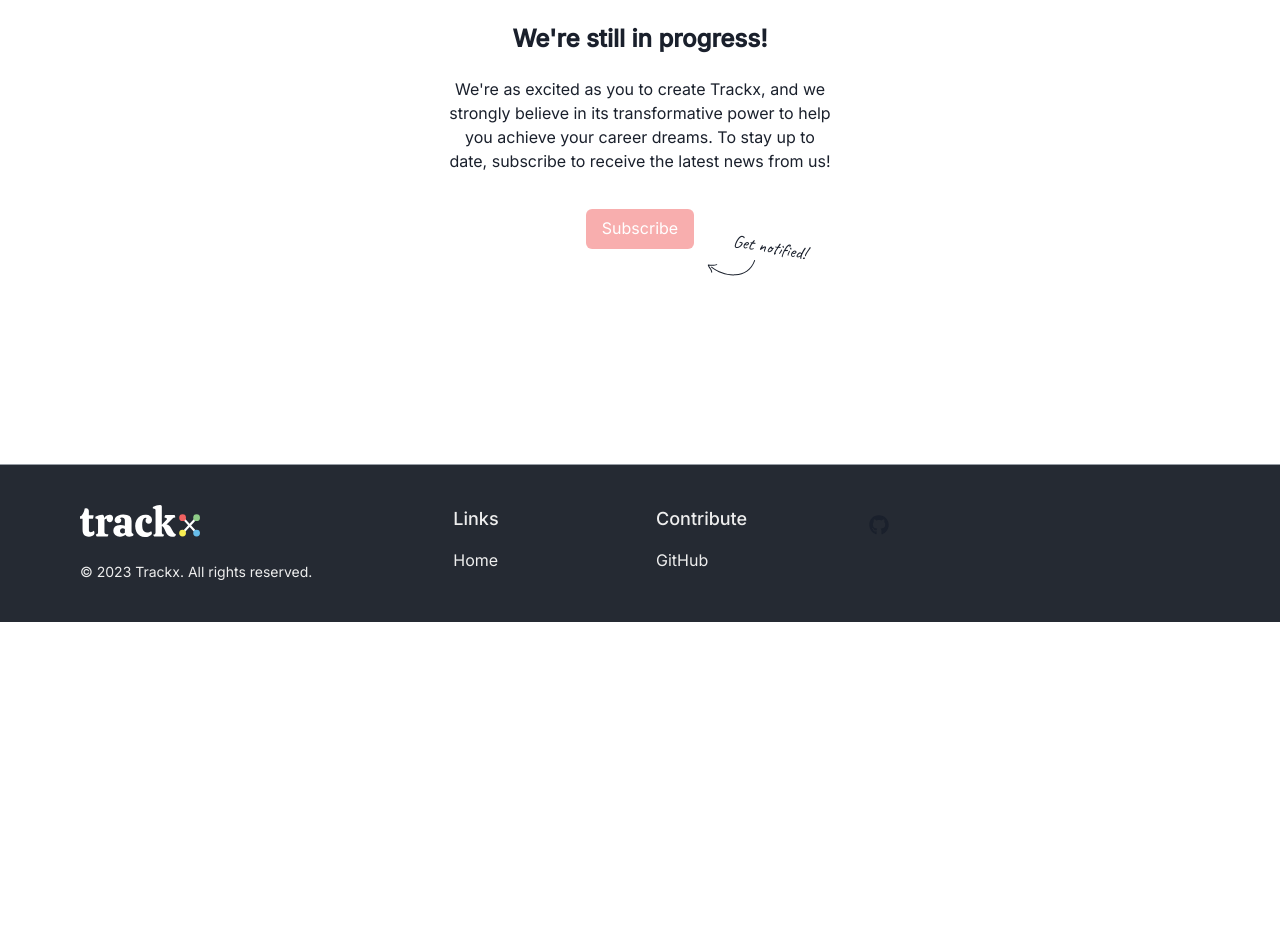
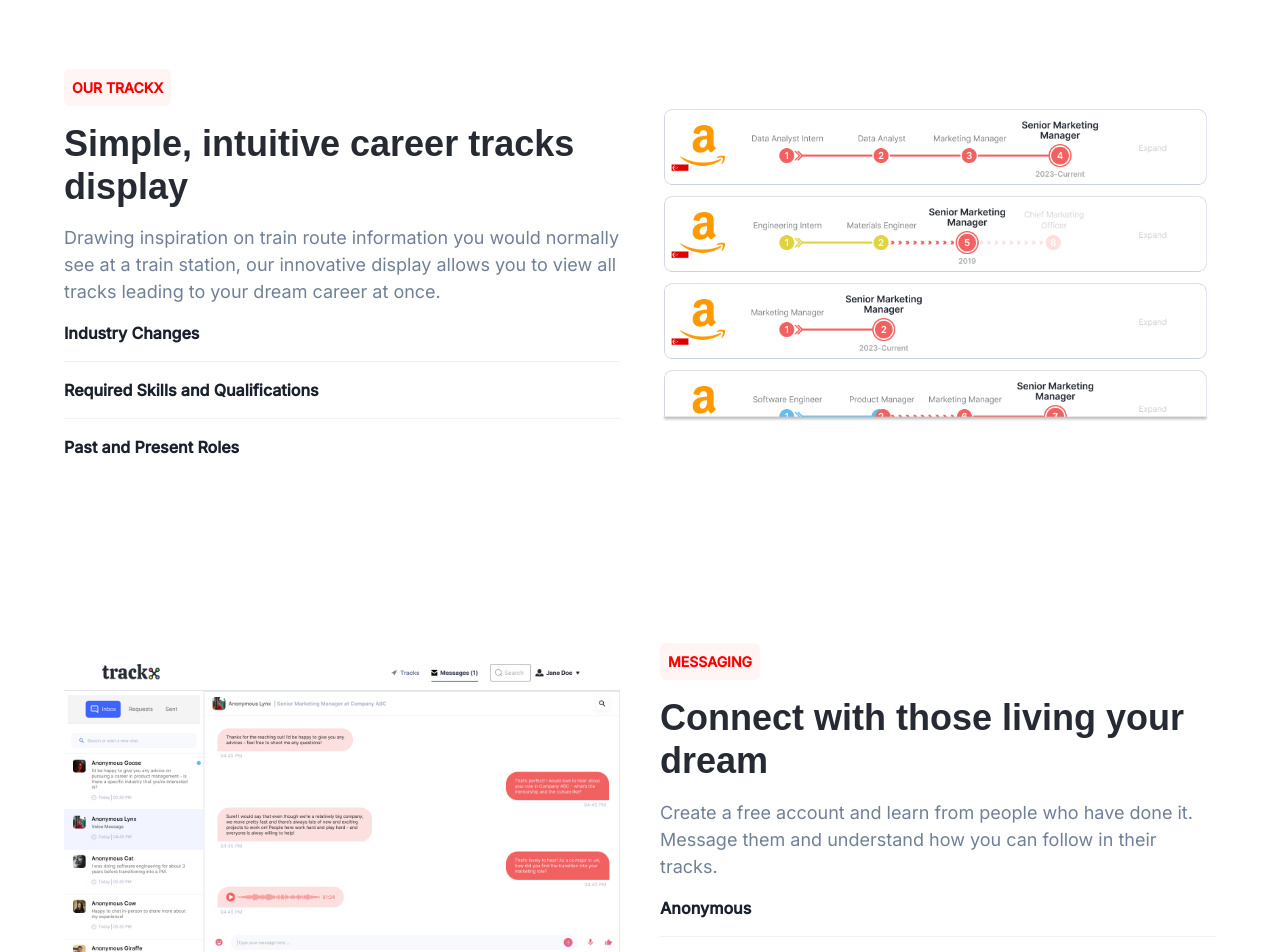
Before and after one commit to joshenx/trackx, a React (Vite) app: page / in a window 1280 px wide. Shown: the part 1620-2572 px from the top of the page. Before the commit the page ends 2242 px from the top, so only its background shows below. Built offline with nearby package versions, Linux system fonts and the light colour scheme; no server answers; a web font is replaced by a local one.

Commit message:
Add features

```diff
--- a/src/App/components/NavBar/index.tsx
+++ b/src/App/components/NavBar/index.tsx
@@ -79,7 +79,7 @@
           onClick={isOpen ? onClose : onOpen}
         />
         <HStack spacing={8} alignItems={'center'}>
-          <DefaultLogo pl='1rem' my='0.5rem'/>
+          <DefaultLogo pl="1rem" my="0.5rem" />
           {/* <HStack as={'nav'} spacing={4} display={{ base: 'none', md: 'flex' }}>
             {pagesData
               .filter(({ path }: routerType) => path !== '*')
--- /dev/null
+++ b/src/App/components/SplitWithImage/index.tsx
@@ -0,0 +1,79 @@
+'use client';
+
+import {
+  Container,
+  SimpleGrid,
+  Image,
+  Flex,
+  Heading,
+  Text,
+  Stack,
+  StackDivider,
+  Icon,
+  useColorModeValue,
+} from '@chakra-ui/react';
+import { ReactElement } from 'react';
+import trackdisplaySrc from '/src/images/trackdisplay.png';
+
+interface FeatureProps {
+  text: string;
+}
+
+const Feature = ({ text }: FeatureProps) => {
+  return (
+    <Stack direction={'row'} align={'center'}>
+      <Text fontWeight={600}>{text}</Text>
+    </Stack>
+  );
+};
+
+export default function SplitWithImage(props: any) {
+  return (
+    <Container maxW={'7xl'} py={12}>
+      <SimpleGrid {...props} columns={{ base: 1, md: 2 }} spacing={10}>
+        <Stack spacing={4}>
+          <Text
+            textTransform={'uppercase'}
+            color={'red'}
+            fontWeight={600}
+            fontSize={'sm'}
+            bg={useColorModeValue('red.50', 'red.900')}
+            p={2}
+            alignSelf={'flex-start'}
+            rounded={'md'}
+          >
+            Our Trackx
+          </Text>
+          <Heading color={'brand.dark'}>
+            Simple, intuitive career tracks display
+          </Heading>
+          <Text color={'gray.500'} fontSize={'lg'}>
+            Drawing inspiration on train route information you would normally
+            see at a train station, our innovative display allows you to view
+            all tracks leading to your dream career at once.
+          </Text>
+          <Stack
+            spacing={4}
+            divider={
+              <StackDivider
+                borderColor={useColorModeValue('gray.100', 'gray.700')}
+              />
+            }
+          >
+            <Feature text={'Industry Changes'} />
+            <Feature text={'Required Skills and Qualifications'} />
+            <Feature text={'Past and Present Roles'} />
+          </Stack>
+        </Stack>
+        <Flex>
+          <Image
+            rounded={'md'}
+            alt={'feature image'}
+            src={trackdisplaySrc}
+            objectFit="contain"
+          />
+        </Flex>
+      </SimpleGrid>
+    </Container>
+  );
+}
--- /dev/null
+++ b/src/App/components/SplitWithMessage/index.tsx
@@ -0,0 +1,78 @@
+'use client';
+
+import {
+  Container,
+  SimpleGrid,
+  Image,
+  Flex,
+  Heading,
+  Text,
+  Stack,
+  StackDivider,
+  Icon,
+  useColorModeValue,
+} from '@chakra-ui/react';
+import { ReactElement } from 'react';
+import chatdisplaySrc from '/src/images/chatdisplay.png';
+
+interface FeatureProps {
+  text: string;
+}
+
+const Feature = ({ text }: FeatureProps) => {
+  return (
+    <Stack direction={'row'} align={'center'}>
+      <Text fontWeight={600}>{text}</Text>
+    </Stack>
+  );
+};
+
+export default function SplitWithMessage(props: any) {
+  return (
+    <Container maxW={'7xl'} py={12}>
+      <SimpleGrid {...props} columns={{ base: 1, md: 2 }} spacing={10}>
+        <Flex>
+          <Image
+            rounded={'md'}
+            alt={'feature image'}
+            src={chatdisplaySrc}
+            objectFit="contain"
+          />
+        </Flex>
+        <Stack spacing={4}>
+          <Text
+            textTransform={'uppercase'}
+            color={'red'}
+            fontWeight={600}
+            fontSize={'sm'}
+            bg={useColorModeValue('red.50', 'red.900')}
+            p={2}
+            alignSelf={'flex-start'}
+            rounded={'md'}
+          >
+            MESSAGING
+          </Text>
+          <Heading color={'brand.dark'}>
+            Connect with those living your dream
+          </Heading>
+          <Text color={'gray.500'} fontSize={'lg'}>
+            Create a free account and learn from people who have done it.
+            Message them and understand how you can follow in their tracks.
+          </Text>
+          <Stack
+            spacing={4}
+            divider={
+              <StackDivider
+                borderColor={useColorModeValue('gray.100', 'gray.700')}
+              />
+            }
+          >
+            <Feature text={'Anonymous'} />
+            <Feature text={'Industry Professionals'} />
+            <Feature text={'Messaging and Voice Chat'} />
+          </Stack>
+        </Stack>
+      </SimpleGrid>
+    </Container>
+  );
+}
--- a/src/pages/Home/index.tsx
+++ b/src/pages/Home/index.tsx
@@ -23,6 +23,8 @@
 
 import { supabase } from '../../App/components/supabaseClient';
 import SimpleThreeColumns from '../../App/components/SimpleThreeColumns';
+import SplitWithImage from '../../App/components/SplitWithImage';
+import SplitWithMessage from '../../App/components/SplitWithMessage';
 
 const Home = () => {
   const [email, setEmail] = useState('');
@@ -41,7 +43,7 @@
 
   const handleSubmit = async () => {
     if (!/^[A-Z0-9._%+-]+@[A-Z0-9.-]+\.[A-Z]{2,4}$/i.test(email)) {
-      console.log("Invalid Email");
+      console.log('Invalid Email');
       setErrorMsg('Invalid email.');
       openAlert();
       return;
@@ -67,7 +69,7 @@
   const scrollToTop = () => {
     window.scrollTo({
       top: 0,
-      behavior: "smooth"
+      behavior: 'smooth',
     });
   };
 
@@ -85,7 +87,6 @@
     setName(inputValue);
   };
 
-
   return (
     <Flex
       gap={2}
@@ -95,16 +96,21 @@
       m="3rem"
       minHeight="80vh"
     >
-      <Image src={trackExample} mt='5rem' width={{ base:'90vw', md:'500px'}}/>
+      <Image
+        src={trackExample}
+        mt="5rem"
+        width={{ base: '90vw', md: '500px' }}
+      />
       <VStack
         spacing="7"
         width={{ base: '100vw', sm: '60vw', md: '45vw' }}
         px={{ base: '1rem', md: '1rem' }}
         alignItems={{ base: 'center' }}
-        textAlign='center'
+        textAlign="center"
       >
-        <Heading letterSpacing='0.2rem' color='#252A33' as='h1' size='3xl' >
-          Discover <Text
+        <Heading letterSpacing="0.2rem" color="#252A33" as="h1" size="3xl">
+          Discover{' '}
+          <Text
             as={'span'}
             position={'relative'}
             _after={{
@@ -116,21 +122,25 @@
               left: 2,
               bg: 'red.200',
               zIndex: -1,
-              }}>
+            }}
+          >
             career tracks
-            </Text> to reach your career goal.</Heading>
+          </Text>{' '}
+          to reach your career goal.
+        </Heading>
         <Text fontSize="lg" fontStyle="normal">
-          Learn from others’ anonymous & transparent recounts of their career paths and start a conversation with them today.
+          Learn from others’ anonymous & transparent recounts of their career
+          paths and start a conversation with them today.
         </Text>
         <Divider my="1rem" />
 
         <Input
-          focusBorderColor='brand.red'
+          focusBorderColor="brand.red"
           width={{ base: '60vw', md: '20vw' }}
           value={email}
           onChange={handleEmailChange}
           variant="filled"
-          type='email'
+          type="email"
           mt="0.5rem"
           size="md"
           placeholder="Type your email here"
@@ -146,7 +156,14 @@
           variant="flushed"
         /> */}
         {!showAlert && !showSuccess && (
-          <Button background='brand.red' color='white' fontWeight="normal" m="1rem 0rem" _hover={{background:'#E86580'}} onClick={handleSubmit}>
+          <Button
+            background="brand.red"
+            color="white"
+            fontWeight="normal"
+            m="1rem 0rem"
+            _hover={{ background: '#E86580' }}
+            onClick={handleSubmit}
+          >
             Notify Me
           </Button>
         )}
@@ -155,9 +172,7 @@
         <ScaleFade initialScale={0.9} in={showAlert}>
           <Alert mt="1rem" borderRadius="10px" status="error" variant="solid">
             <AlertIcon />
-            <AlertDescription fontSize="sm">
-              {errorMsg}
-            </AlertDescription>
+            <AlertDescription fontSize="sm">{errorMsg}</AlertDescription>
             <CloseButton
               alignSelf="flex-start"
               position="relative"
@@ -185,29 +200,39 @@
           </Alert>
         </ScaleFade>
       )}
-      <Image src={gradientDivider} width='100vw' mt='10vh' mb='-5vw'/>
-        <Text textAlign='center' fontSize="3xl" fontWeight="600">
+      <Image src={gradientDivider} width="100vw" mt="10vh" mb="-5vw" />
+      <Text textAlign="center" fontSize="3xl" fontWeight="600">
         Get the guidance you need in one look.
       </Text>
       <SimpleThreeColumns />
+
+      <SplitWithImage pt="5rem" />
+      <SplitWithMessage pt="5rem" />
       <VStack
         spacing="5"
         width={{ base: '100vw', sm: '60vw', md: '30vw' }}
         px={{ base: '1rem', md: '0rem' }}
         alignItems={{ base: 'center' }}
-        my='10vh'
-        textAlign='center'
+        my="10vh"
+        textAlign="center"
       >
-      <Text textAlign='center' fontSize="2xl" fontWeight="600">
+        <Text textAlign="center" fontSize="2xl" fontWeight="600">
           We're still in progress!
         </Text>
-      <Text textAlign='center' fontSize="md" >
-        We're as excited as you to create Trackx, and we strongly believe in its transformative power
-        to help you achieve your career dreams. To stay up to date, subscribe to receive the latest news
-        from us!
+        <Text textAlign="center" fontSize="md">
+          We're as excited as you to create Trackx, and we strongly believe in
+          its transformative power to help you achieve your career dreams. To
+          stay up to date, subscribe to receive the latest news from us!
         </Text>
 
-      <Button background='brand.red' color='white' fontWeight="normal" m="1rem 0rem" _hover={{background:'#E86580'}} onClick={handleScrollToTop}>
+        <Button
+          background="brand.red"
+          color="white"
+          fontWeight="normal"
+          m="1rem 0rem"
+          _hover={{ background: '#E86580' }}
+          onClick={handleScrollToTop}
+        >
           Subscribe
         </Button>
         <Box>
@@ -225,7 +250,8 @@
             position={'relative'}
             right={'-130px'}
             top={'-75px'}
-          transform={'rotate(10deg)'}>
+            transform={'rotate(10deg)'}
+          >
             Get notified!
           </Text>
         </Box>
```
Also changed, not shown: src/images/chatdisplay.png (added), src/images/trackdisplay.png (added). Lines whose indentation alone changed are shown as unchanged.
